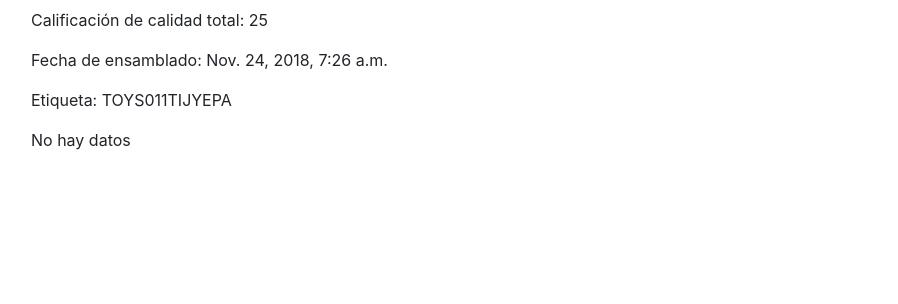
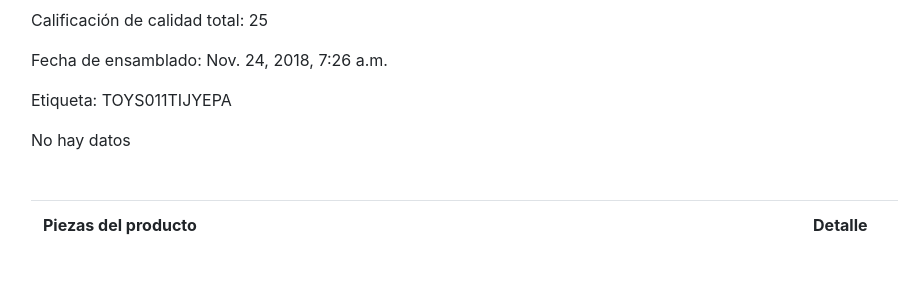
Before and after one commit to Angel-Cardoso/toys, a Django app: page /detalle_producto_indiv/1 in a window 1280 px wide. Shown: the part 496-800 px from the top of the page, without its empty margins (54-952 px from the left). Run offline with Django 3.2, Linux system fonts and the light colour scheme; data comes from the database, SQL or seed files in the repository; both versions use the stored data as it was after the commit; lists and menus that the app fills with data are empty; some libraries are stand-ins or nearby versions.

Commit message:
mejoramos la vista del detalle de producto y avanzamos en el login

```diff
--- a/reportes/models.py
+++ b/reportes/models.py
@@ -2,10 +2,12 @@ from django.db import models
 from django.conf import settings
 
 
+# Create your models here.
 class Usuario(models.Model):
 	usuario = models.CharField(max_length=15)
 	contrasena = models.CharField(max_length=15)
-# Create your models here.
+
+
 class Areas(models.Model):
 	nombre_area = models.CharField(max_length = 40)
 	fecha_registro = models.DateTimeField(auto_now_add = True)
--- a/templates/reportes/detalle_producto_indiv.html
+++ b/templates/reportes/detalle_producto_indiv.html
@@ -10,20 +10,23 @@
 		<p class="text-justify">Calificación de calidad total: {{object.calificacion}}</p>
 		<p class="text-justify">Fecha de ensamblado: {{object.fecha_registro}}</p>
 		<p class="text-justify">Etiqueta: {{object.etiqueta}}</p>
-		{%for pieza in object.productos_indiv_piezas_indiv_set.all %}
+		<table class="table table-strip mt-5">
+			<th>Piezas del producto</th>
+			<th>Detalle</th>
+			{%for pieza in object.piezas.all %}
 				<tr>
-						<td>{{ pieza.id }} </td>
-						<td>{{pieza.nombre_pieza}}</td>
+						<td>{{ pieza.nombre_pieza }} </td>
 						<td><a href="#" class="btn btn-dark">Detalle</a></td>
-						<td><a href="#" class="btn btn-dark">Actualizar</a></td>
 				</tr>
 
-				{% empty %}
+					{% empty %}
 					{% if request.GET.q %}
 						No se entontro clientes
 					{% else %}
 						No hay datos
 					{% endif %}
 			{% endfor %}
+		</table>
+		</div>
 </section>
 {% endblock %}
```
Also changed, not shown: db.sqlite3.
